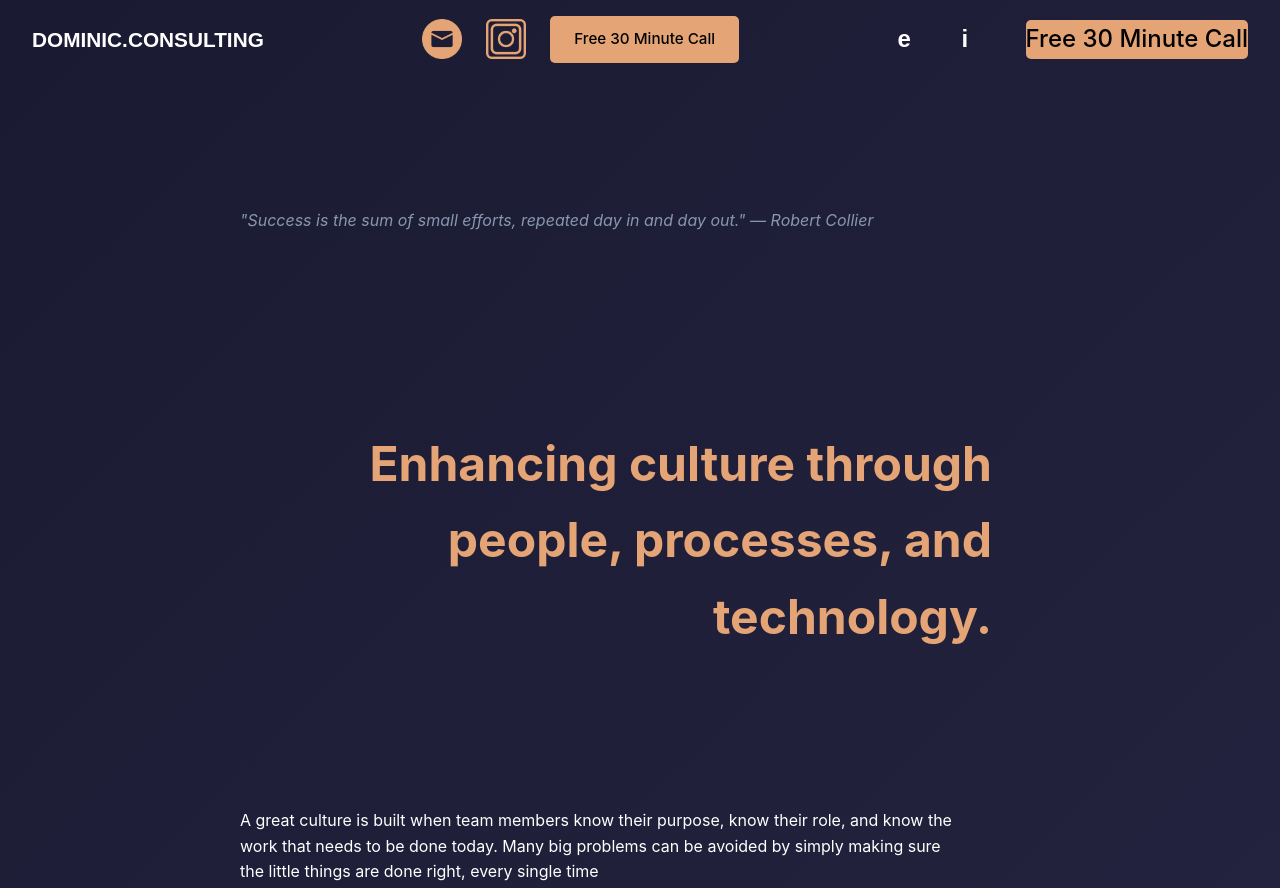
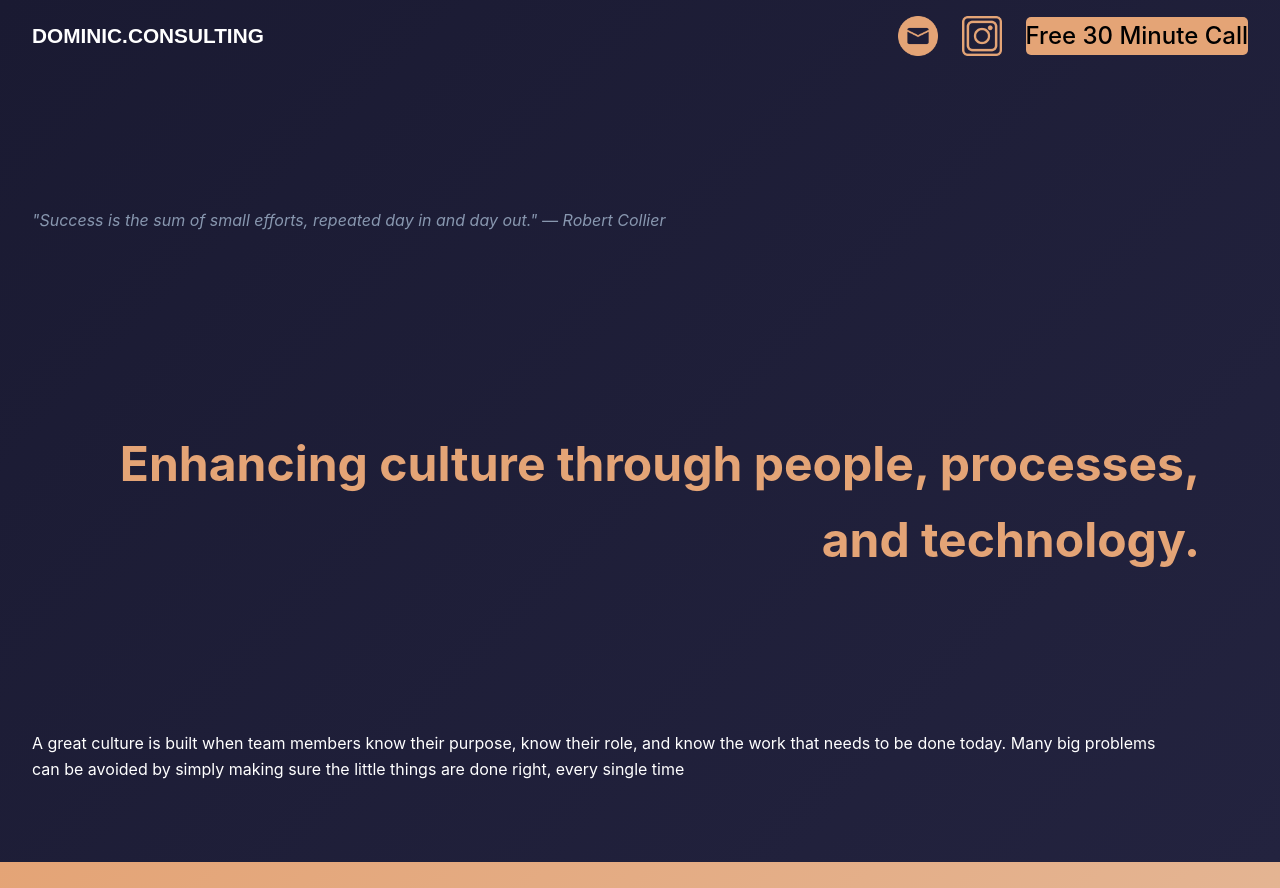
Before and after one commit to dante7774/dominic.consulting, a plain HTML site: page index.html in a window 1280 px wide. Shown: the top 888 px of the page. Drawn offline with Linux system fonts and the light colour scheme.

Commit message:
Fixing some things, hamburger menu still doesn't open

```diff
--- a/index.html
+++ b/index.html
@@ -10,8 +10,10 @@
     <header>
         <nav>
             <h1 id="logo">DOMINIC.CONSULTING</h1>
+
+            <!-- OLD MENU....
             <div class="nav-actions">
-                <a href="mail:to:hello@domninic.consulting">
+                <a href="mailto:hello@domninic.consulting">
                   <img src="images/email.png" alt="Instagram Link" class="nav-link" aria-label="Email Dominic">
                 </a>
                 <a href="https://www.instagram.com/dominic.consulting/">
@@ -19,14 +21,17 @@
                 </a>
                 <a href="https://calendar.app.google/HWZTrRGPsDu8nHjo8" class="cta-button" target="_blank">Free 30 Minute Call</a>
             </div>
+            END OLD MENU -->
 
+
+            <!-- New Mobile Menu Toggle Button -->
             <div class="nav-links-mobile" id="navLinksMobile">
                 <div class="nav-actions">
-                    <a href="mailto:your-email@example.com" class="nav-link" aria-label="Email Dominic">
-                        <span class="icon-placeholder">e</span>
+                    <a href="mailto:hello@domninic.consulting">
+                      <img src="images/email.png" alt="Instagram Link" class="nav-link" aria-label="Email Dominic">
                     </a>
-                    <a href="https://instagram.com/your-handle" class="nav-link" target="_blank" aria-label="Instagram">
-                        <span class="icon-placeholder">i</span>
+                    <a href="https://www.instagram.com/dominic.consulting/">
+                      <img src="images/instagram.png" alt="Instagram Link" class="nav-link" target="_blank" aria-label="Instagram">
                     </a>
                     <a href="https://calendar.app.google/HWZTrRGPsDu8nHjo8" class="cta-button" target="_blank">Free 30 Minute Call</a>
                 </div>
@@ -36,6 +41,7 @@
                 <span class="bar"></span>
                 <span class="bar"></span>
             </button>
+            <!-- End of Mobile Menu Toggle Button -->
         </nav>
     </header>
 
--- a/style.css
+++ b/style.css
@@ -400,10 +400,10 @@ footer {
 }
 
 
-/* Big screens */
+/* Big screens
 @media screen and (min-width: 1200px) {
     article {
         padding-left: 15rem;
         padding-right: 15rem;
     }
-}
+} */
```
